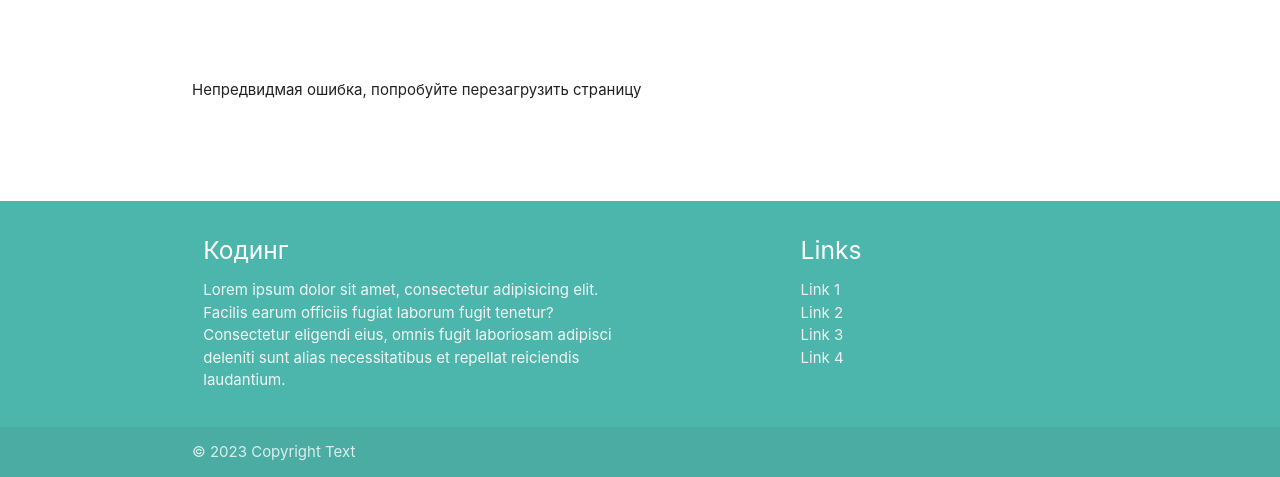
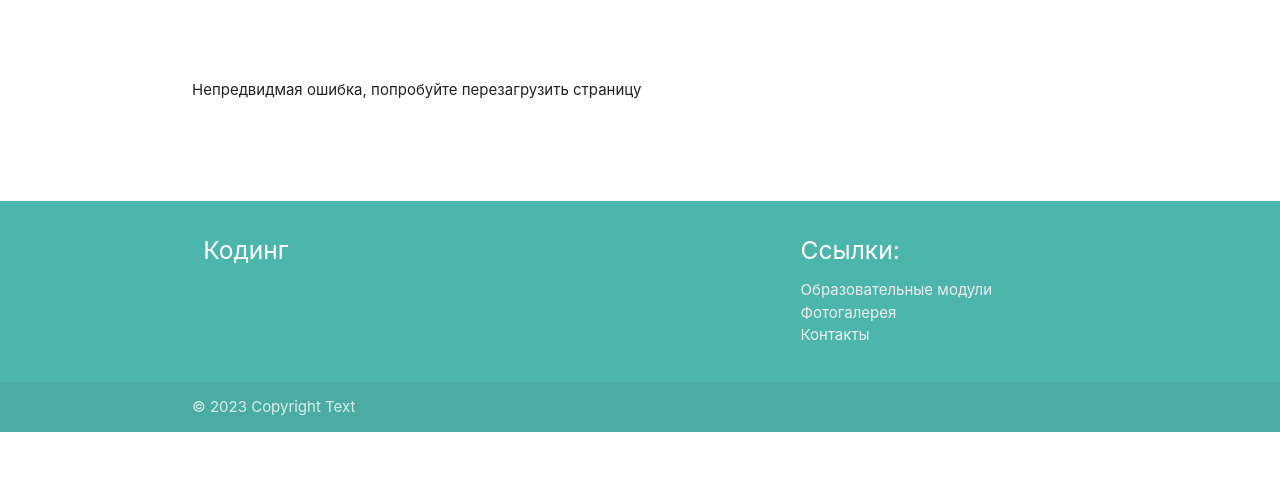
Before and after one commit to dhsoul13/kvant_web, a Flask app: page /contact in a window 1280 px wide. Shown: the part 492-969 px from the top of the page. After the commit the page ends 924 px from the top, so only its background shows below. Run offline with Flask 3, Linux system fonts and the light colour scheme.

Commit message:
fix: изменения в html

```diff
--- a/site/templates/base.html
+++ b/site/templates/base.html
@@ -55,19 +55,16 @@
             <div class="row">
                 <div class="col l6 s12">
                     <h5 class="white-text">Кодинг</h5>
-                    <p class="grey-text text-lighten-4">
-                        Lorem ipsum dolor sit amet, consectetur adipisicing elit. Facilis earum officiis fugiat laborum
-                        fugit tenetur? Consectetur eligendi eius, omnis fugit laboriosam adipisci deleniti sunt alias
-                        necessitatibus et repellat reiciendis laudantium.
-                    </p>
+
                 </div>
                 <div class="col l4 offset-l2 s12">
-                    <h5 class="white-text">Links</h5>
+                    <h5 class="white-text">Ссылки:</h5>
                     <ul>
-                        <li><a class="grey-text text-lighten-3" href="#!">Link 1</a></li>
-                        <li><a class="grey-text text-lighten-3" href="#!">Link 2</a></li>
-                        <li><a class="grey-text text-lighten-3" href="#!">Link 3</a></li>
-                        <li><a class="grey-text text-lighten-3" href="#!">Link 4</a></li>
+
+                        <li><a class="grey-text text-lighten-3" href="module">Образовательные модули</a></li>
+                        <li><a class="grey-text text-lighten-3" href="gallery">Фотогалерея</a></li>
+                        <li><a class="grey-text text-lighten-3" href="contact">Контакты</a></li>
+
                     </ul>
                 </div>
             </div>
```
